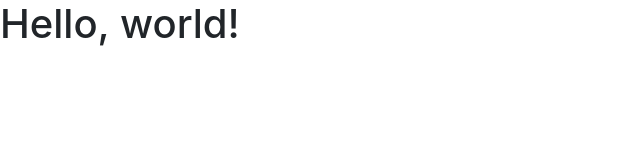
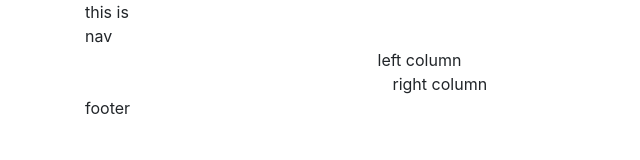
Before and after one commit to Christopher-Green424/collab-practice2, a plain HTML site: page index.html in a window 1280 px wide. Shown: the whole page, without its empty margins (0-640 px from the left). Drawn offline with nearby package versions, Linux system fonts and the light colour scheme.

Commit message:
pushed wrong branch oops

```diff
--- a/index.html
+++ b/index.html
@@ -13,7 +13,70 @@
   </head>
 
   <body>
-    <h1>Hello, world!</h1>
+    <div class="container-fluid">
+      <div class="container">
+        <div class="row">
+          <div class="col-lg-1">
+            <nav class="my-navbar">
+            this is nav
+            </nav>
+          </div>
+        </div>
+      </div>
+    <div class="container">
+      <div class="row-cols-lg-2">
+        <div class="container-md">
+          <div class="left-column">
+            left column
+          </div>
+          <div class="container-lg">
+          <div class="right-column">
+            right column
+          </div>
+          </div>
+        </div>
+      </div>
+    </div>
+      <div class="container">
+      <div class="row">
+        <div class="col-lg-1">
+          <footer class="my-footer">
+            footer
+          </footer>
+        </div>
+      </div>
+      </div>
+    </div>
+      <!-- <div class="container-sm">
+        <nav class="row-cols-sm-1"></nav>
+          <button>click here</button>
+      </div>
+      <div class="container-lg">
+        <div class="container-md">
+          <div class="col-md-2">
+            <h1 class="read-this">
+              Read this
+            </h1>
+        </div>
+        </div>
+        <div class="container-md">
+          <div class="col-md-4">
+            <h1 class="or-this">
+              Or this
+            </h1>
+          </div>
+        </div>
+      </div>
+      <div class="footer-div">
+        <div class="row-cols-sm-2">
+          <footer class="container-sm">
+            <p class="bottom">
+            end of page
+            </p>
+          </footer>
+        </div>
+      </div> -->
+    </div>
 
     <!-- Optional JavaScript; choose one of the two! -->
 
```
